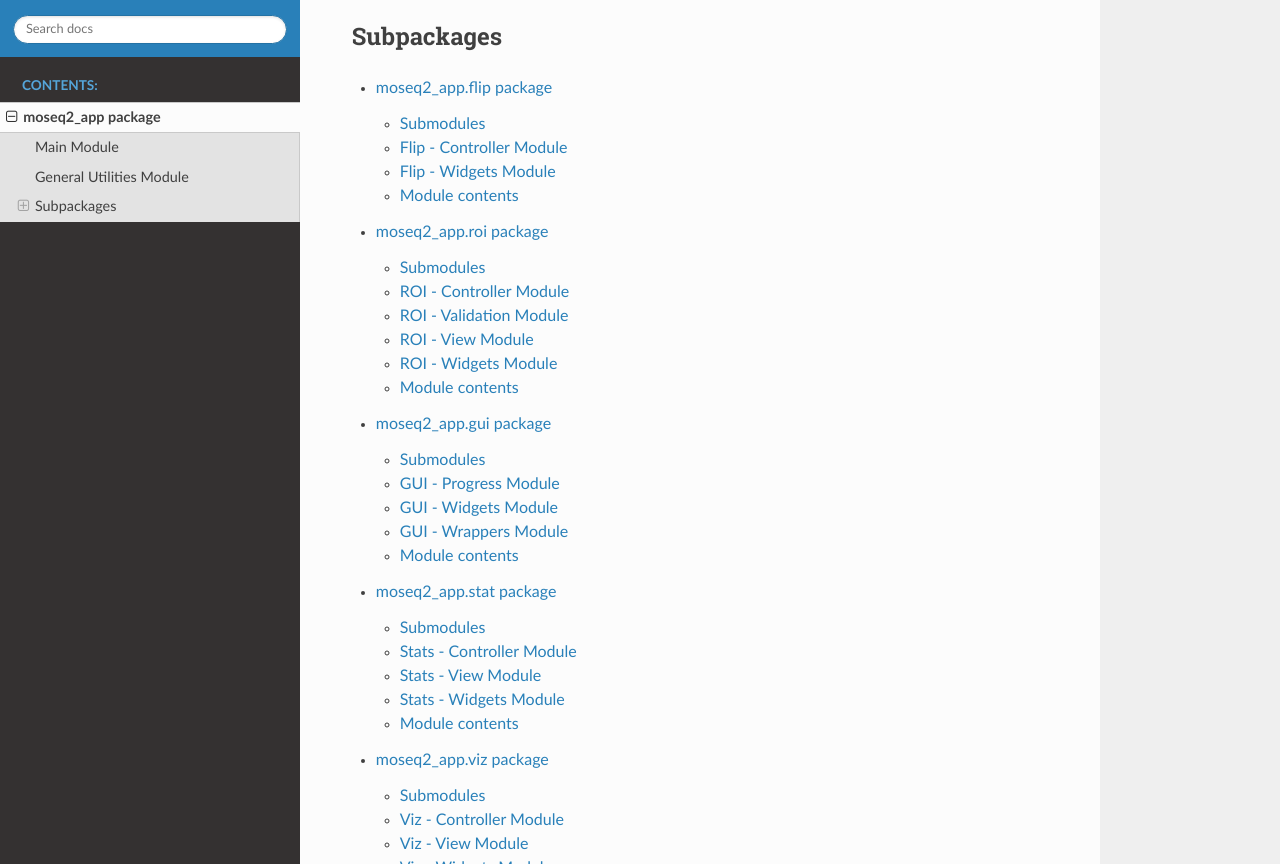
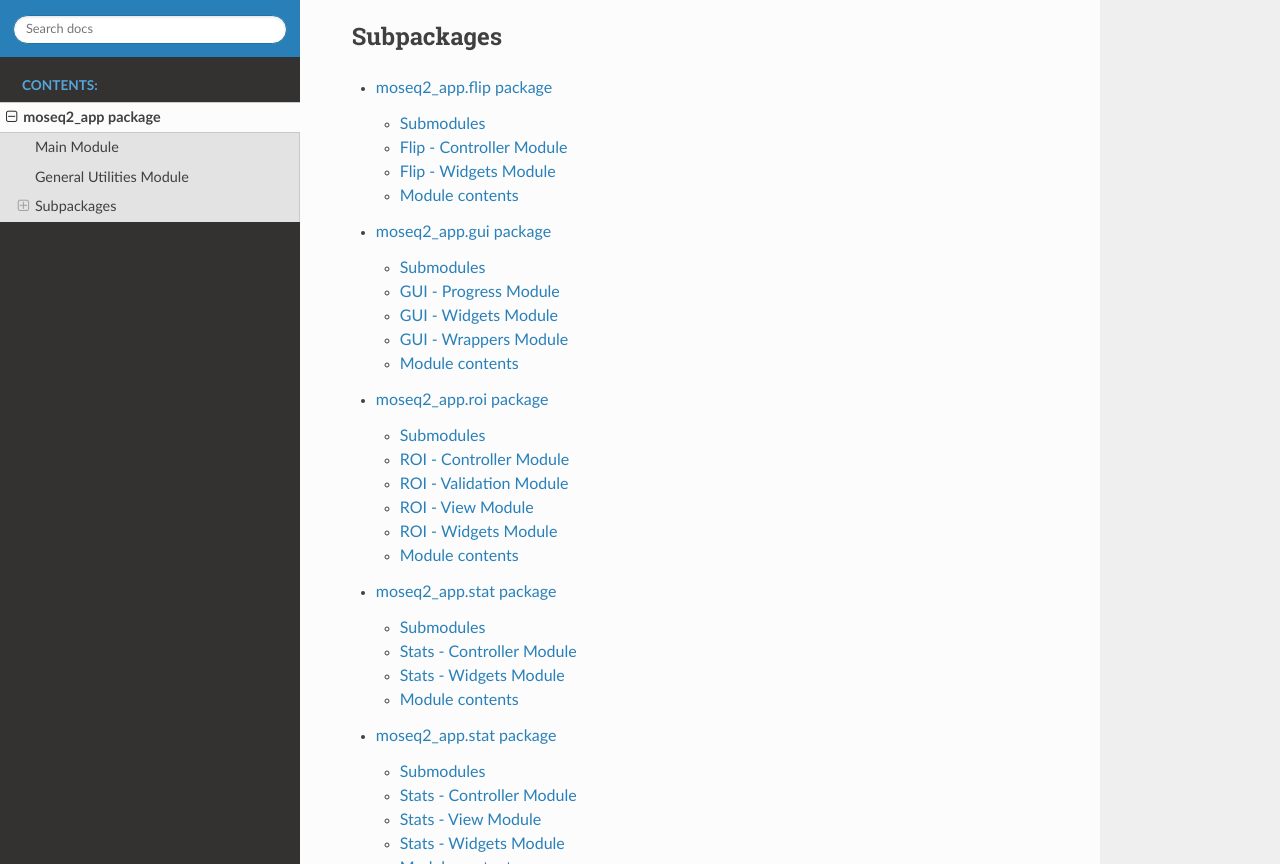
Before and after one commit to dattalab/moseq2-app, a Sphinx documentation site: the page built from docs/modules.rst, in a window 1280 px wide and 900 px high, scrolled down 464 px, cut to the strip 36-900 px from the top of the window. Built offline with Sphinx 7.4.7 and the Read the Docs theme 2.0.0, drawn with Linux system fonts in a browser that asks for light colours.

Commit message:
chore: misc for compiling the docs

```diff
--- a/docs/modules.rst
+++ b/docs/modules.rst
@@ -21,9 +21,9 @@
 -----------
 
 .. toctree::
-
    moseq2_app.flip
+   moseq2_app.gui
    moseq2_app.roi
-   moseq2_app.gui
+   moseq2_app.scalars
    moseq2_app.stat
    moseq2_app.viz
--- /dev/null
+++ b/docs/moseq2_app.scalars.rst
@@ -0,0 +1,30 @@
+moseq2\_app.stat package
+========================
+
+Submodules
+----------
+
+Stats - Controller Module
+----------------------------------
+
+.. automodule:: moseq2_app.scalars.controller
+   :members:
+   :undoc-members:
+   :show-inheritance:
+
+Stats - Widgets Module
+-------------------------------
+
+.. automodule:: moseq2_app.scalars.widgets
+   :members:
+   :undoc-members:
+   :show-inheritance:
+
+
+Module contents
+---------------
+
+.. automodule:: moseq2_app.scalars
+   :members:
+   :undoc-members:
+   :show-inheritance:
```
Also changed, not shown: 5 other files.
